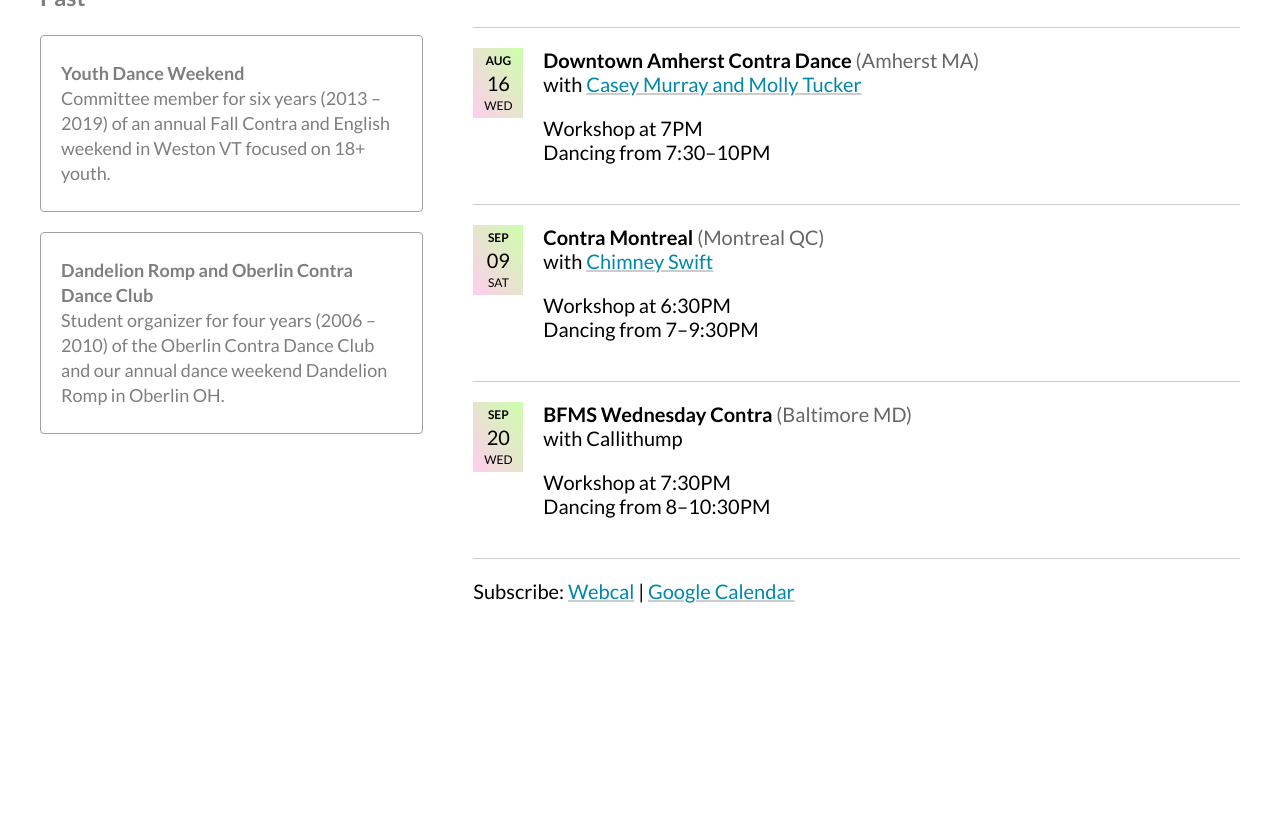
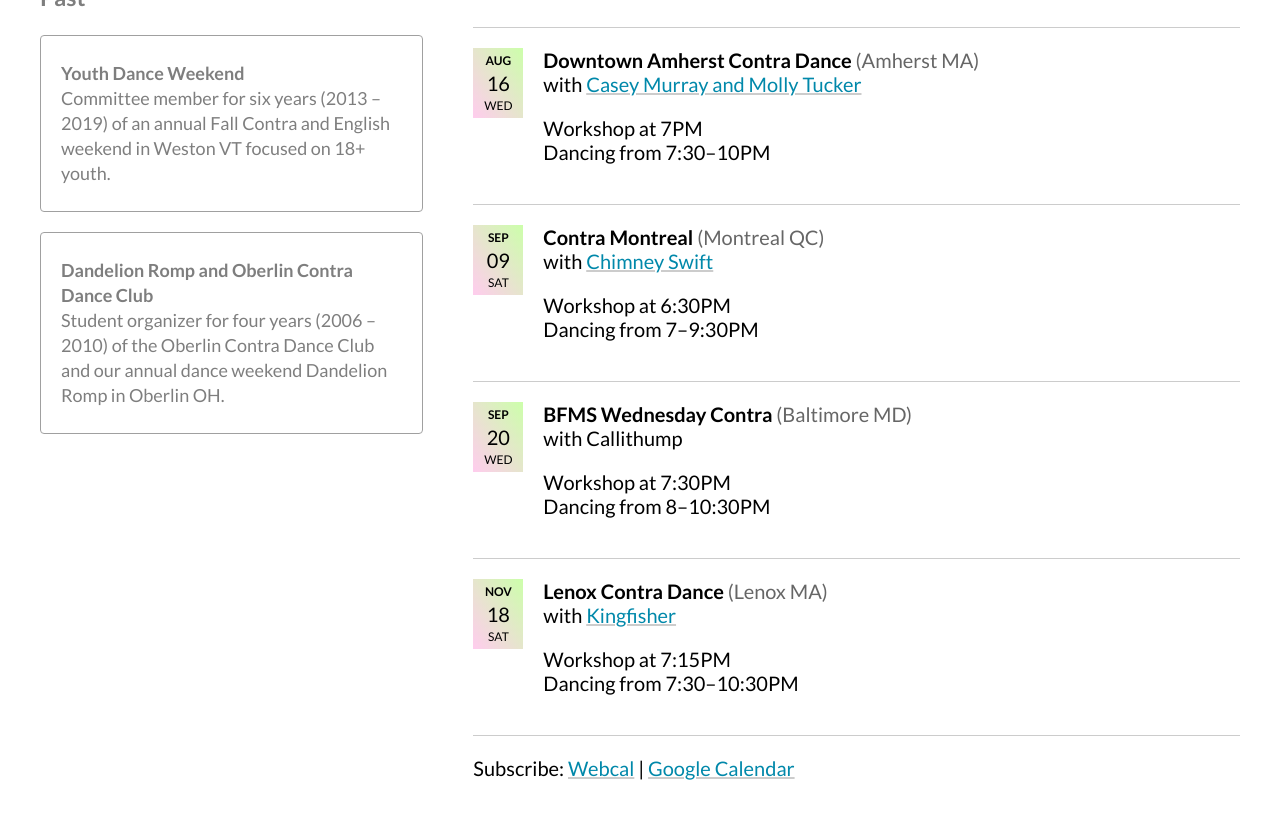
Before and after one commit to harrislapiroff/chromamine.com, a Jekyll site: the page built from contra/index.html, in a window 1280 px wide and 900 px high, scrolled down 835 px. Shown: the top 819 px of the window. Built offline with Jekyll 4.4.1, drawn with Linux system fonts in a browser that asks for light colours; before the commit the page ends 1558 px from its top, so only the background shows below that.

Commit message:
Add lenox gig

```diff
--- a/_data/contra/caller.yml
+++ b/_data/contra/caller.yml
@@ -60,5 +60,17 @@ upcoming:
       Dancing from 8–10:30PM
     url: https://www.bfms.org/squarecontra.php
 
+  - name: Lenox Contra Dance
+    date: 2023-11-18T19:15-05:00
+    date_end: 2023-11-18T22:30-05:00
+    tzid: America/New_York
+    band: Kingfisher
+    bandURL: https://www.kingfisherband.com/
+    street: 65 Walker Street
+    city: Lenox MA
+    description: |+
+      Workshop at 7:15PM
+      Dancing from 7:30–10:30PM
+    url: https://lenoxcontradance.org/
 
 past:
```
